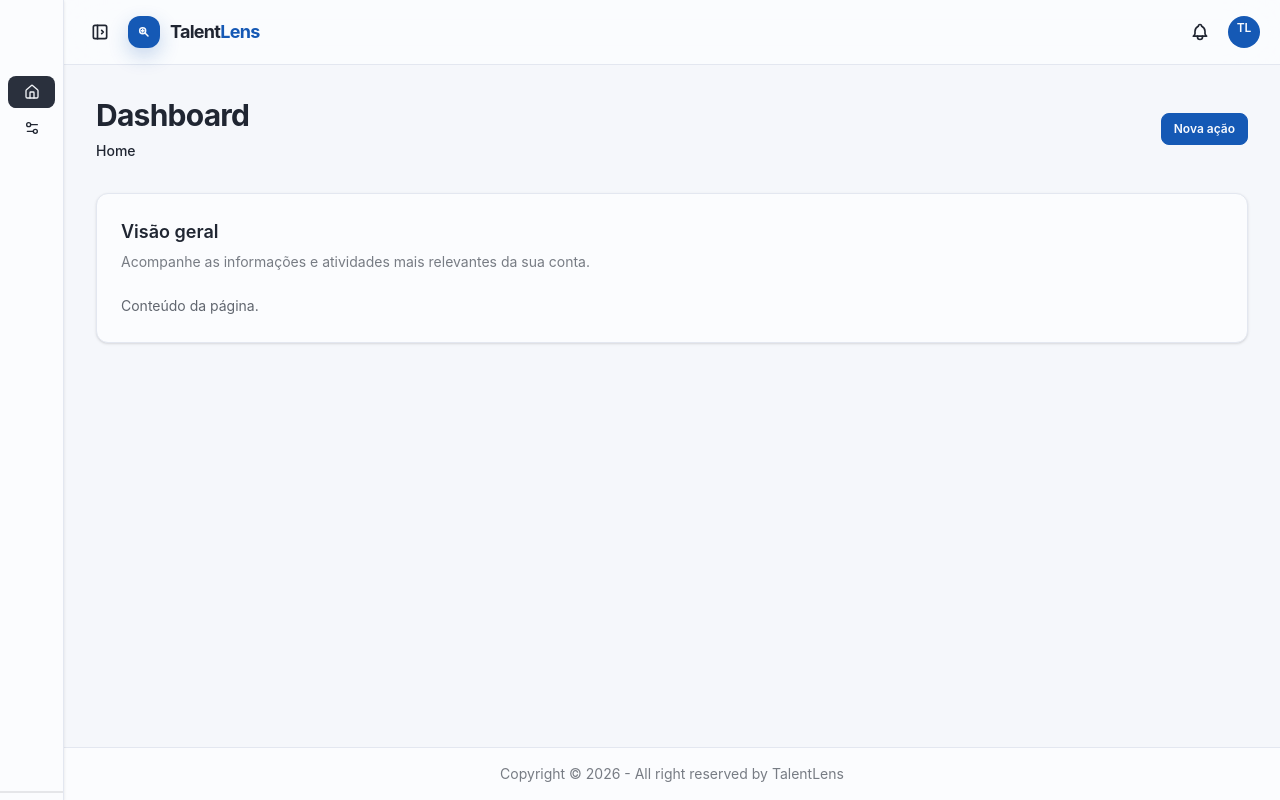
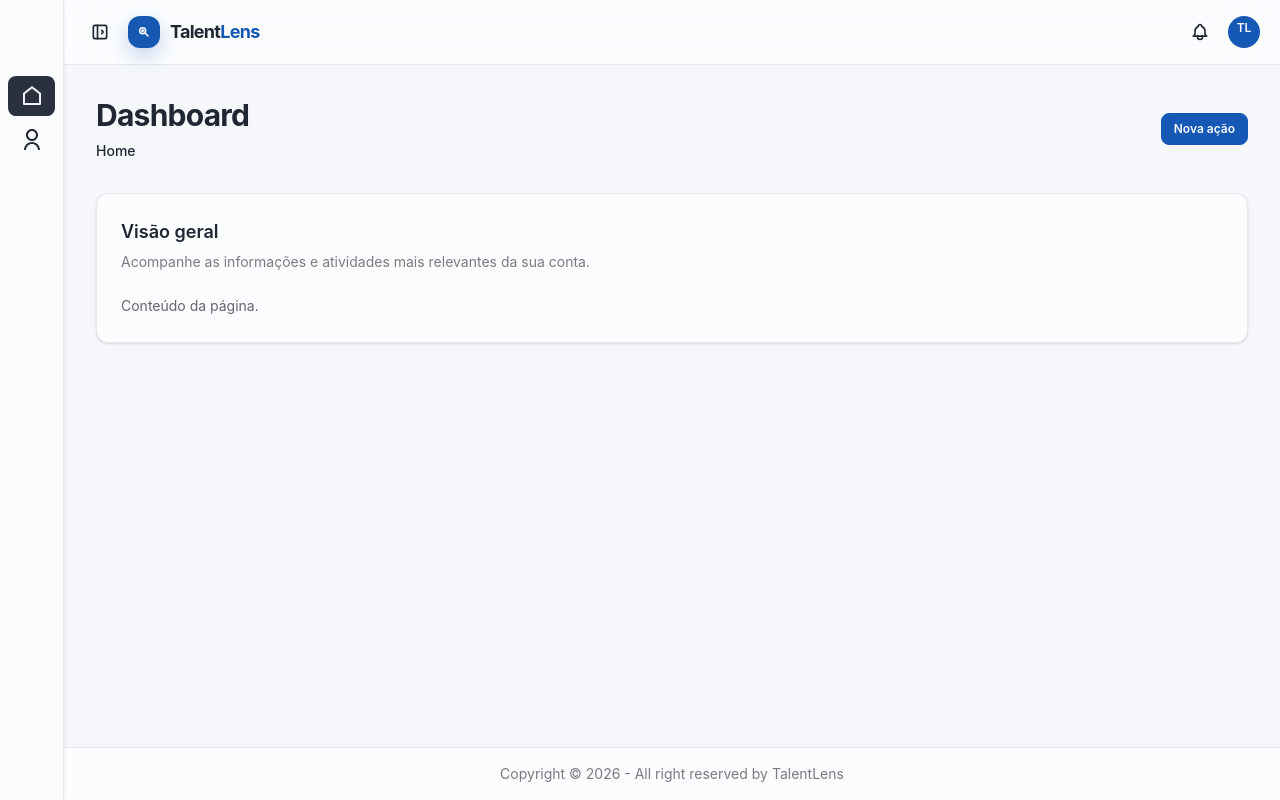
Before and after one commit to TalentLens-SisDib/app, a React (Vite) app: page / in a window 1280 px wide. Built offline with nearby package versions, Linux system fonts and the light colour scheme.

Commit message:
feat: add users page

```diff
--- a/src/components/layout/Sidebar.tsx
+++ b/src/components/layout/Sidebar.tsx
@@ -1,3 +1,4 @@
+import {RiHomeLine, RiUserLine} from "@remixicon/react";
 import type {JSX} from "react";
 import {NavLink} from "react-router-dom";
 
@@ -33,46 +34,28 @@ export default function Sidebar(): JSX.Element {
 									.join(" ")
 							}
 							data-tip="Homepage">
-							<svg
-								xmlns="http://www.w3.org/2000/svg"
-								viewBox="0 0 24 24"
-								strokeLinejoin="round"
-								strokeLinecap="round"
-								strokeWidth="2"
-								fill="none"
-								stroke="currentColor"
-								className="inline-block size-4 shrink-0">
-								<path d="M15 21v-8a1 1 0 0 0-1-1h-4a1 1 0 0 0-1 1v8"></path>
-								<path d="M3 10a2 2 0 0 1 .709-1.528l7-5.999a2 2 0 0 1 2.582 0l7 5.999A2 2 0 0 1 21 10v9a2 2 0 0 1-2 2H5a2 2 0 0 1-2-2z"></path>
-							</svg>
+							<RiHomeLine />
 							<span className="is-drawer-close:hidden">Homepage</span>
 						</NavLink>
 					</li>
 
 					<li>
-						<a
-							className="is-drawer-close:tooltip is-drawer-close:tooltip-right is-drawer-close:flex is-drawer-close:items-center is-drawer-close:justify-center p-2"
-							data-tip="Settings">
-							<svg
-								xmlns="http://www.w3.org/2000/svg"
-								viewBox="0 0 24 24"
-								strokeLinejoin="round"
-								strokeLinecap="round"
-								strokeWidth="2"
-								fill="none"
-								stroke="currentColor"
-								className="inline-block size-4 shrink-0">
-								<path d="M20 7h-9"></path>
-								<path d="M14 17H5"></path>
-								<circle cx="17" cy="17" r="3"></circle>
-								<circle cx="7" cy="7" r="3"></circle>
-							</svg>
-							<span className="is-drawer-close:hidden">Settings</span>
-						</a>
+						<NavLink
+							to="/usuarios"
+							className={({isActive}) =>
+								[
+									"is-drawer-close:tooltip is-drawer-close:tooltip-right is-drawer-close:flex is-drawer-close:items-center is-drawer-close:justify-center p-2",
+									isActive && "menu-active",
+								]
+									.filter(Boolean)
+									.join(" ")
+							}
+							data-tip="Usuários">
+							<RiUserLine />
+							<span className="is-drawer-close:hidden">Usuários</span>
+						</NavLink>
 					</li>
 				</ul>
-
-				<div className="divider border-base-300 my-0"></div>
 				<p className="is-drawer-close:hidden text-base-content/50 px-4 py-3 text-xs">
 					v0.1.0
 				</p>
--- /dev/null
+++ b/src/pages/Users.tsx
@@ -0,0 +1,20 @@
+import type {JSX} from "react";
+import PageHeader from "../components/layout/PageHeader";
+import {Button, Card} from "../components/ui";
+
+export default function Users(): JSX.Element {
+	return (
+		<>
+			<PageHeader
+				title="Usuários"
+				breadcrumbs={[
+					{label: "Dashboard", href: "/"},
+					{label: "Usuários", href: "/usuarios"},
+				]}
+				actions={<Button size="sm">Criar usuário</Button>}
+			/>
+
+			<Card>tabela</Card>
+		</>
+	);
+}
--- a/src/routes/AppRoutes.tsx
+++ b/src/routes/AppRoutes.tsx
@@ -6,6 +6,7 @@ import Dashboard from "../pages/Dashboard";
 import Login from "../pages/Login";
 import NotFound from "../pages/NotFound";
 import UiPlayground from "../pages/UiPlayground";
+import Users from "../pages/Users";
 
 export default function AppRoutes(): JSX.Element {
 	return (
@@ -17,6 +18,7 @@ export default function AppRoutes(): JSX.Element {
 			<Route element={<AppLayout />}>
 				<Route path="/" element={<Dashboard />} />
 				<Route path="/ui-playground" element={<UiPlayground />} />
+				<Route path="/usuarios" element={<Users />} />
 			</Route>
 
 			<Route path="*" element={<NotFound />} />
```
